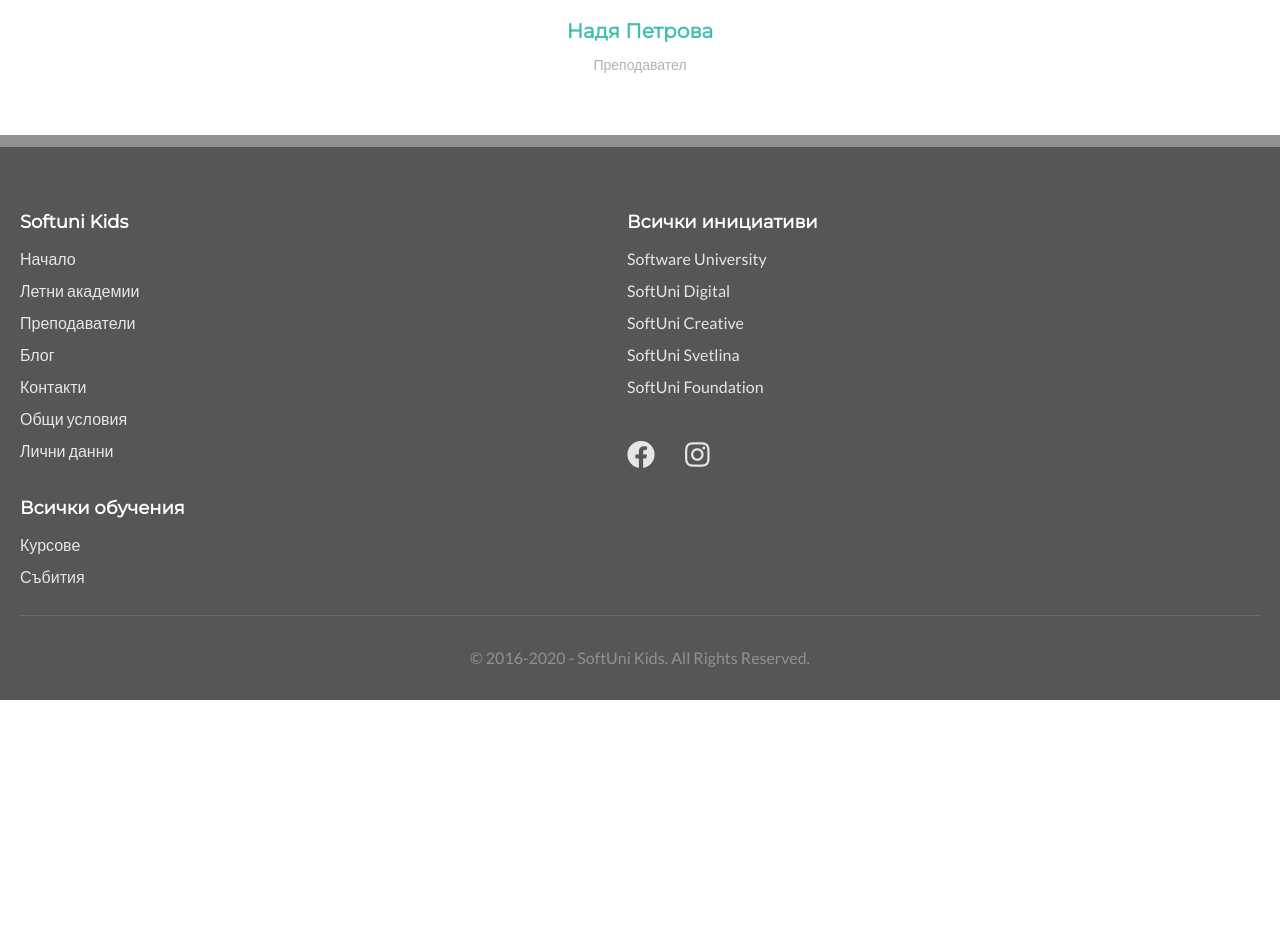
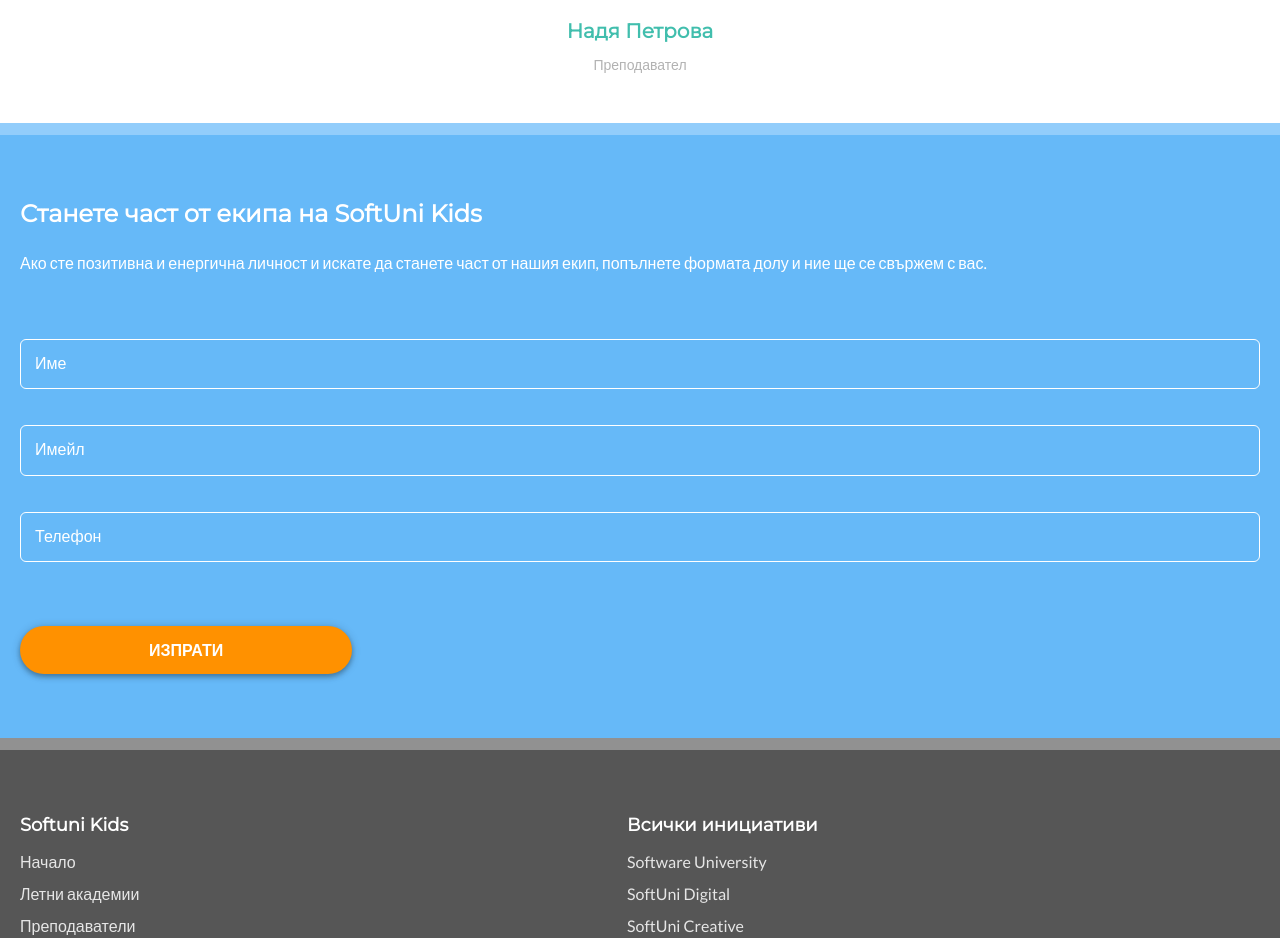
Before and after one commit to Botche/Design-exam-softuni, a website: page src/trainers.html in a window 1280 px wide. Shown: the part 5340-6278 px from the top of the page. Before the commit the page ends 6040 px from the top, so only its background shows below. Drawn offline with nearby package versions, Linux system fonts and the light colour scheme.

Commit message:
Design section Be part of us

```diff
--- a/src/styles/scss/01-settings/_settings-colors.scss
+++ b/src/styles/scss/01-settings/_settings-colors.scss
@@ -16,6 +16,8 @@
 $color-orange-800: #FF9100;
 $color-orange-900: #FF7100;
 
+$color-blue-200: #92CDFB;
+$color-blue-300: #66B9F8;
 $color-blue-400: #44A9F8;
 
 $color-green-50: #DFF4F1;
--- a/src/styles/scss/01-settings/_settings-typography.scss
+++ b/src/styles/scss/01-settings/_settings-typography.scss
@@ -34,7 +34,7 @@
 
 h3 {
     font-size: 2.4rem;
-    line-height: 4rem;
+    line-height: 3rem;
 }
 
 h4 {
--- a/src/styles/scss/06-components/_components-button.scss
+++ b/src/styles/scss/06-components/_components-button.scss
@@ -17,6 +17,13 @@
         line-height: 1.6rem;
     }
 
+    &--large {
+        padding: 1.4rem 12.9rem;
+        font-size: 1.6rem;
+        line-height: 2rem;
+        font-weight: 600;
+    }
+
     &--extra-large {
         padding: 1.6rem 9.4rem;
         font-size: 1.6rem;
--- /dev/null
+++ b/src/styles/scss/06-components/_components-section-be-part-of-us.scss
@@ -0,0 +1,25 @@
+.section-be-part-of-us {
+    background-color: $color-blue-300;
+    color: $color-white;
+    position: relative;
+
+    &::before {
+        @extend %pseudo;
+        width: 100%;
+        position: absolute;
+        top: -1.2rem;
+        height: 1.2rem;
+        background-color: $color-blue-200;
+    }
+
+    &__form {
+        margin: 4.8rem 0 4.6rem;
+    }
+
+    &__input {
+        margin: 1.8rem 0;
+        color: $color-white;
+        border: 0.1rem solid $color-white;
+        background-color: transparent;
+    }
+}
--- a/src/styles/scss/main.scss
+++ b/src/styles/scss/main.scss
@@ -20,6 +20,7 @@
 @import "./06-components/components-information-section-header";
 @import "./06-components/components-message";
 @import "./06-components/components-navigation";
+@import "./06-components/components-section-be-part-of-us";
 @import "./06-components/components-section-program";
 @import "./06-components/components-section-resume";
 @import "./06-components/components-trainer";
--- a/src/trainers.html
+++ b/src/trainers.html
@@ -155,6 +155,25 @@
                     <p class="trainer__position centered--text margin--bottom">Преподавател</p>
                 </div>
             </section>
+
+            <section class="section-be-part-of-us">
+                <div class="container--grid">
+                    <div class="container--main-layout">
+                        <h3 class="section-be-part-of-us__title margin--top-large">Станете част от екипа на SoftUni Kids</h3>
+                        <p class="section-be-part-of-us__description">
+                            Ако сте позитивна и енергична личност и искате да станете част от нашия екип, попълнете формата долу и ние ще се свържем с вас.
+                        </p>
+
+                        <form class="section-be-part-of-us__form" action="">
+                            <input class="section-be-part-of-us__input" type="text" value="Име" readonly />
+                            <input class="section-be-part-of-us__input" type="text" value="Имейл" readonly />
+                            <input class="section-be-part-of-us__input" type="text" value="Телефон" readonly />
+                        </form>
+
+                        <button class="btn btn--primary btn--large margin--bottom-large">Изпрати</button>
+                    </div>
+                </div>
+            </section>
         </main>
 
         <footer class="footer container--grid">
```
Also changed, not shown: src/styles/css/main.css.
